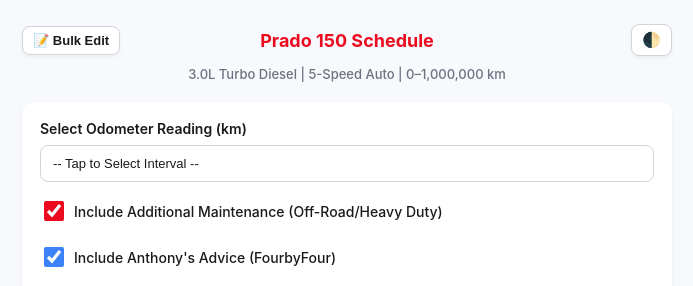
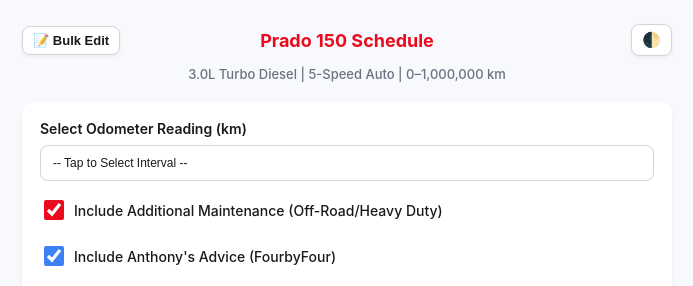
Before and after one commit to DookScremp/PradoMaintainance, a plain HTML site: page index.html in a window 1280 px wide. Shown: the top 286 px of the page, 293-986 px from the left. Drawn offline with Linux system fonts and the light colour scheme.

Commit message:
Reduce font size for dropdown in index.html

```diff
--- a/index.html
+++ b/index.html
@@ -56,7 +56,7 @@
   label { display: block; font-weight: 600; margin-bottom: 8px; font-size: 14px; color: var(--text-main); }
 
   /* Reduced font size for dropdown to fit icons neatly */
-  select { width: 100%; padding: 10px 12px; font-size: 13px; border: 1px solid var(--border-color); border-radius: 8px; margin-bottom: 16px; background: var(--input-bg); color: var(--input-text); appearance: none; }
+  select { width: 100%; padding: 10px 12px; font-size: 12px; border: 1px solid var(--border-color); border-radius: 8px; margin-bottom: 16px; background: var(--input-bg); color: var(--input-text); appearance: none; }
 
   .checkbox-group { display: flex; flex-direction: column; gap: 12px; }
   .checkbox-label { display: flex; align-items: center; font-weight: 500; font-size: 14px; cursor: pointer; color: var(--text-main); }
```
